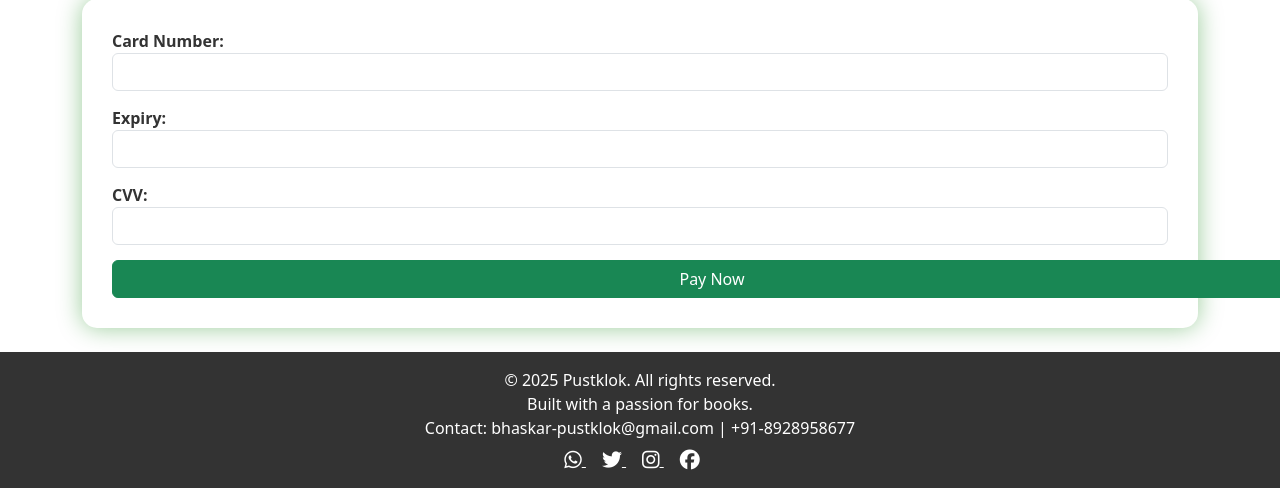
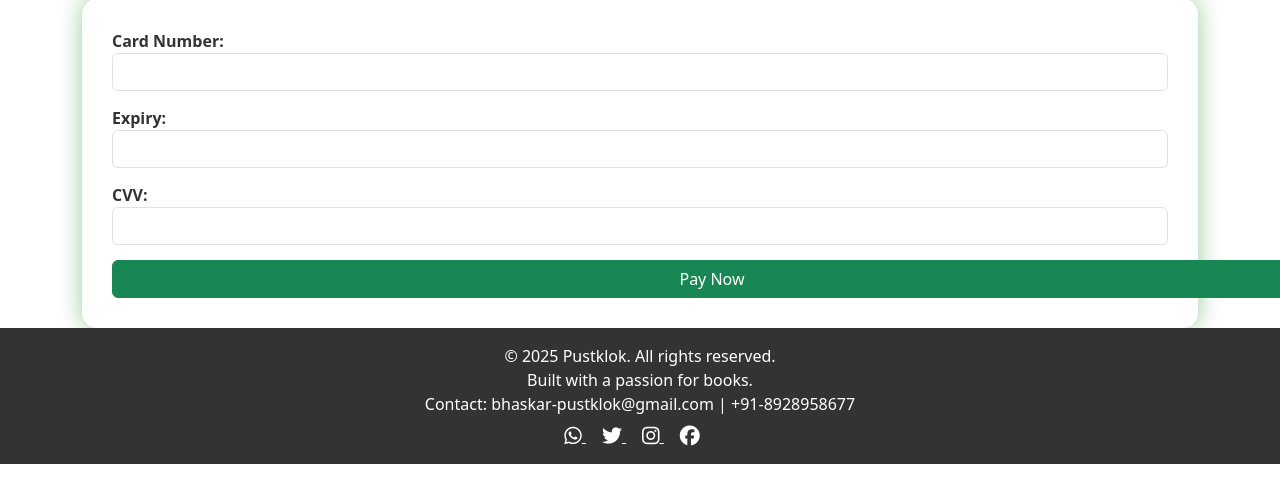
Before and after one commit to bhaskar899/newproject-pustaklok, a Django app: page /payment/ in a window 1280 px wide. Shown: the part 483-971 px from the top of the page. After the commit the page ends 947 px from the top, so only its background shows below. Run offline with Django 5.2, Linux system fonts and the light colour scheme.

Commit message:
fixed code for render

```diff
--- a/mynewapp/templates/payment.html
+++ b/mynewapp/templates/payment.html
@@ -22,7 +22,7 @@
             <label>CVV:</label>
             <input type="password" class="form-control" required>
         </div>
-        <button type="submit" class="btn btn-success" style="width:1200px">Pay Now</button>
-    </form><br>
+        <button type="submit" class="btn btn-success" style="width:1200px;">Pay Now</button>
+    </form>
 </div>
 {% endblock %}
```
Also changed, not shown: db.sqlite3.
